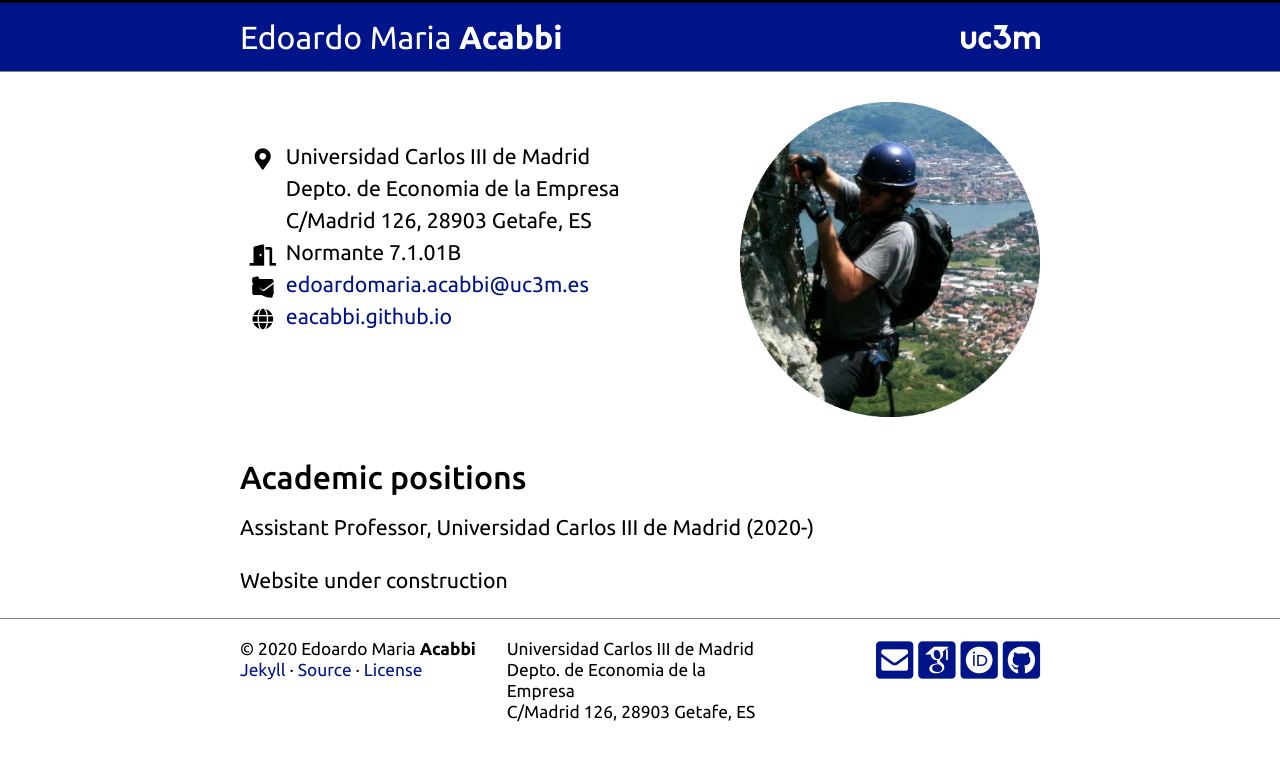
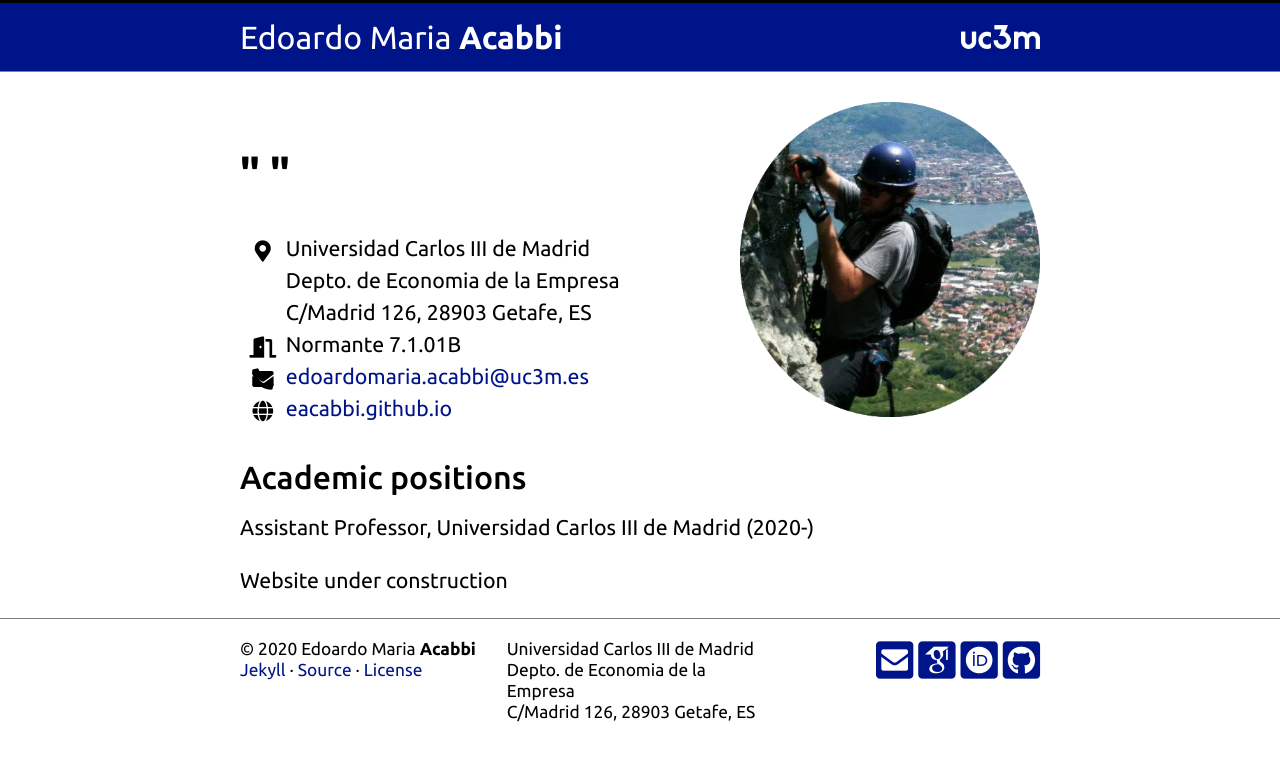
Before and after one commit to eacabbi/eacabbi.github.io, a Jekyll site: the page built from index.md, in a window 1280 px wide. Shown: the top 761 px of the page. Built offline with Jekyll 4.4.1, drawn with Linux system fonts in a browser that asks for light colours; some web fonts are replaced.

Commit message:
Update cvpane.html

```diff
--- a/_includes/cvpane.html
+++ b/_includes/cvpane.html
@@ -2,7 +2,7 @@
 
 <div class="container">
   <div class="section" style="width: 100%; position: relative; top:40px">
-    <h1>{{" "}}</h1>
+    <h1>" "</h1>
     <ul class="fa-ul">
       <li><span class="fa-li"><i class="fas fa-map-marker-alt"></i></span>{{ site.university }}<br />{{ site.department }}<br />{{ site.address }}</li>
       <li><span class="fa-li"><i class="fas fa-door-open"></i></span>{{ site.office }}</li>
```
